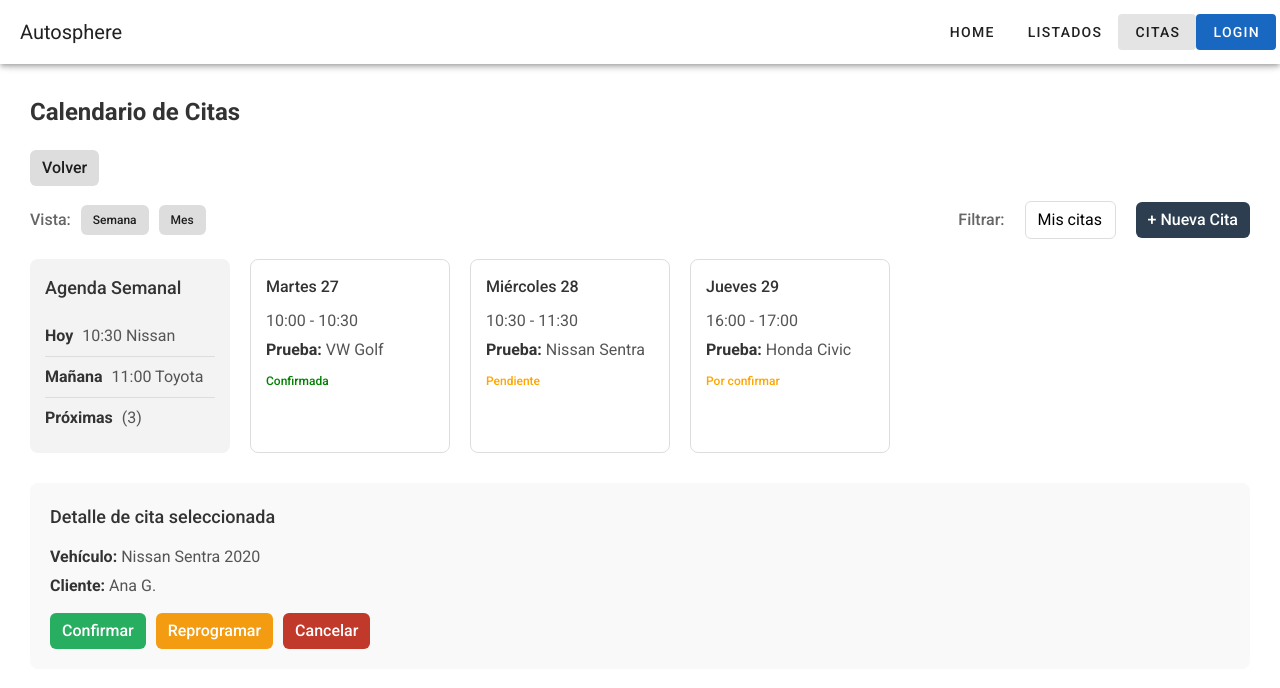
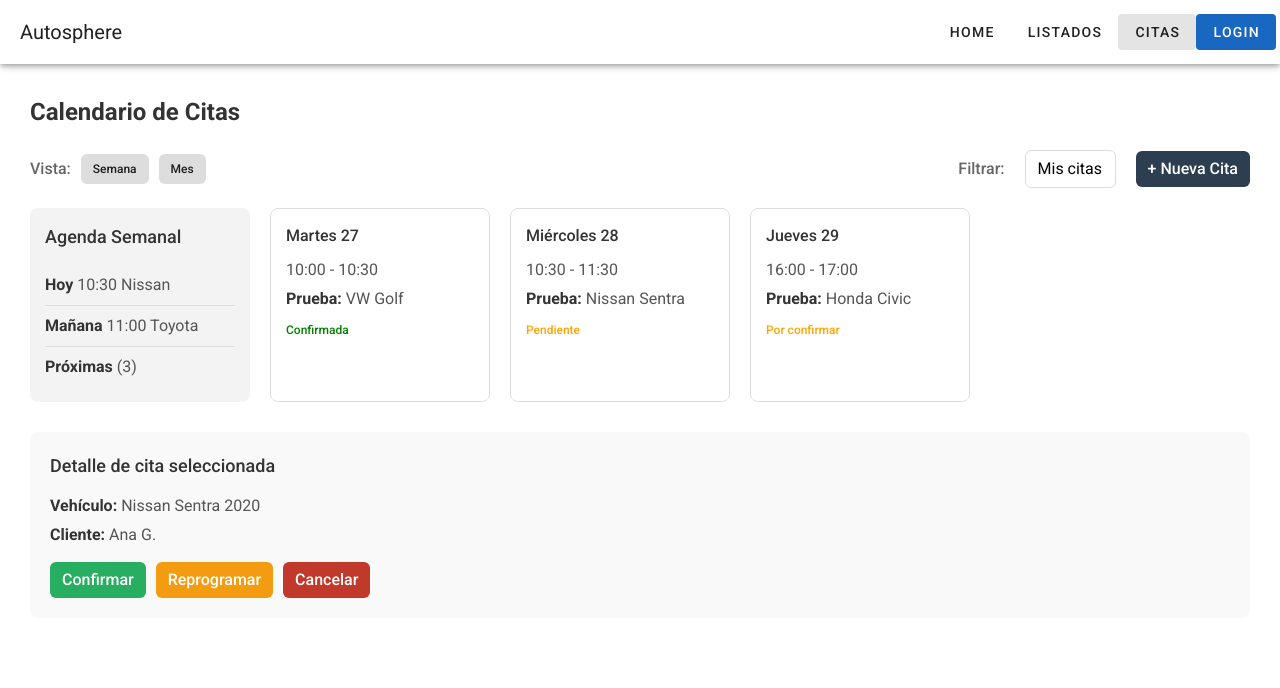
Before and after one commit to git-oojl/autosphere-ids, a Vue app in the folder frontend/: page /citas in a window 1280 px wide. Shown: the top 688 px of the page. Built offline with nearby package versions, Linux system fonts and the light colour scheme.

Commit message:
refactor: eliminar boton volver y mejorar layout superior

```diff
--- a/frontend/src/views/Citas/index.vue
+++ b/frontend/src/views/Citas/index.vue
@@ -4,8 +4,6 @@
 
     <!-- Barra superior -->
     <div class="top-bar">
-      <button class="btn">Volver</button>
-
       <div class="filtros">
         <div>
           <span>Vista:</span>
@@ -76,7 +74,7 @@
 </template>
 
 <script setup>
-//  lógica aquí
+// lógica aquí
 </script>
 
 <style scoped src="./styles.css"></style>
--- a/frontend/src/views/Citas/styles.css
+++ b/frontend/src/views/Citas/styles.css
@@ -1,7 +1,5 @@
-/* Importar Roboto desde Google Fonts */
 @import url('https://fonts.googleapis.com/css2?family=Roboto:wght@400;500;700&display=swap');
 
-/* Aplicar Roboto a toda la página */
 * {
     margin: 0;
     padding: 0;
@@ -9,11 +7,11 @@
     font-family: 'Roboto', sans-serif;
 }
 
-/* Estilos principales */
 .citas-page {
     padding: 30px;
 }
 
+/* Barra superior */
 .top-bar {
     margin-bottom: 20px;
 }
@@ -21,7 +19,7 @@
 .filtros {
     display: flex;
     justify-content: space-between;
-    margin-top: 15px;
+    align-items: center;
 }
 
 /* Contenedor del calendario */
@@ -33,29 +31,28 @@
 
 /* Barra lateral */
 .sidebar {
-    width: 200px;
+    width: 220px;
     background: #f3f3f3;
     padding: 15px;
     border-radius: 8px;
 }
 
-/* Días del calendario */
+/* Días */
 .calendar-days {
     display: flex;
     gap: 20px;
     flex: 1;
 }
 
-/* Tarjetas de días  */
 .day-card {
     background: white;
     padding: 15px;
     border-radius: 8px;
     border: 1px solid #ddd;
-    width: 200px;
+    width: 220px;
 }
 
-/* Sección de detalle */
+/* Detalle */
 .detalle {
     margin-top: 30px;
     padding: 20px;
@@ -63,14 +60,13 @@
     border-radius: 8px;
 }
 
-/* Contenedor de acciones */
 .actions {
     margin-top: 15px;
     display: flex;
     gap: 10px;
 }
 
-/* ESTILOS DE BOTONES  */
+/* Botones */
 .btn {
     padding: 6px 12px;
     border: none;
@@ -78,6 +74,11 @@
     cursor: pointer;
     background: #ddd;
     font-weight: 500;
+    transition: 0.2s ease;
+}
+
+.btn:hover {
+    opacity: 0.85;
 }
 
 .btn.primary {
@@ -104,7 +105,7 @@
     font-size: 12px;
 }
 
-/* ESTADOS DE CITAS  */
+/* Estados */
 .status {
     display: inline-block;
     margin-top: 5px;
@@ -120,7 +121,7 @@
     color: orange;
 }
 
-/* TIPOGRAFÍA */
+/* Tipografía */
 h1 {
     font-weight: 700;
     font-size: 24px;
@@ -153,7 +154,7 @@ strong {
     color: #333;
 }
 
-/* Estilos para la lista de la barra lateral */
+/* Sidebar */
 .sidebar ul {
     list-style: none;
 }
@@ -168,22 +169,16 @@ strong {
     border-bottom: none;
 }
 
-.sidebar strong {
-    color: #333;
-    margin-right: 5px;
-}
-
-/* Estilos para el select */
+/* Select */
 select {
     padding: 6px 12px;
     border: 1px solid #ddd;
     border-radius: 6px;
     margin: 0 10px;
-    font-family: 'Roboto', sans-serif;
     background: white;
 }
 
-/* espaciado */
+/* Espaciado */
 .filtros div {
     display: flex;
     align-items: center;
```
